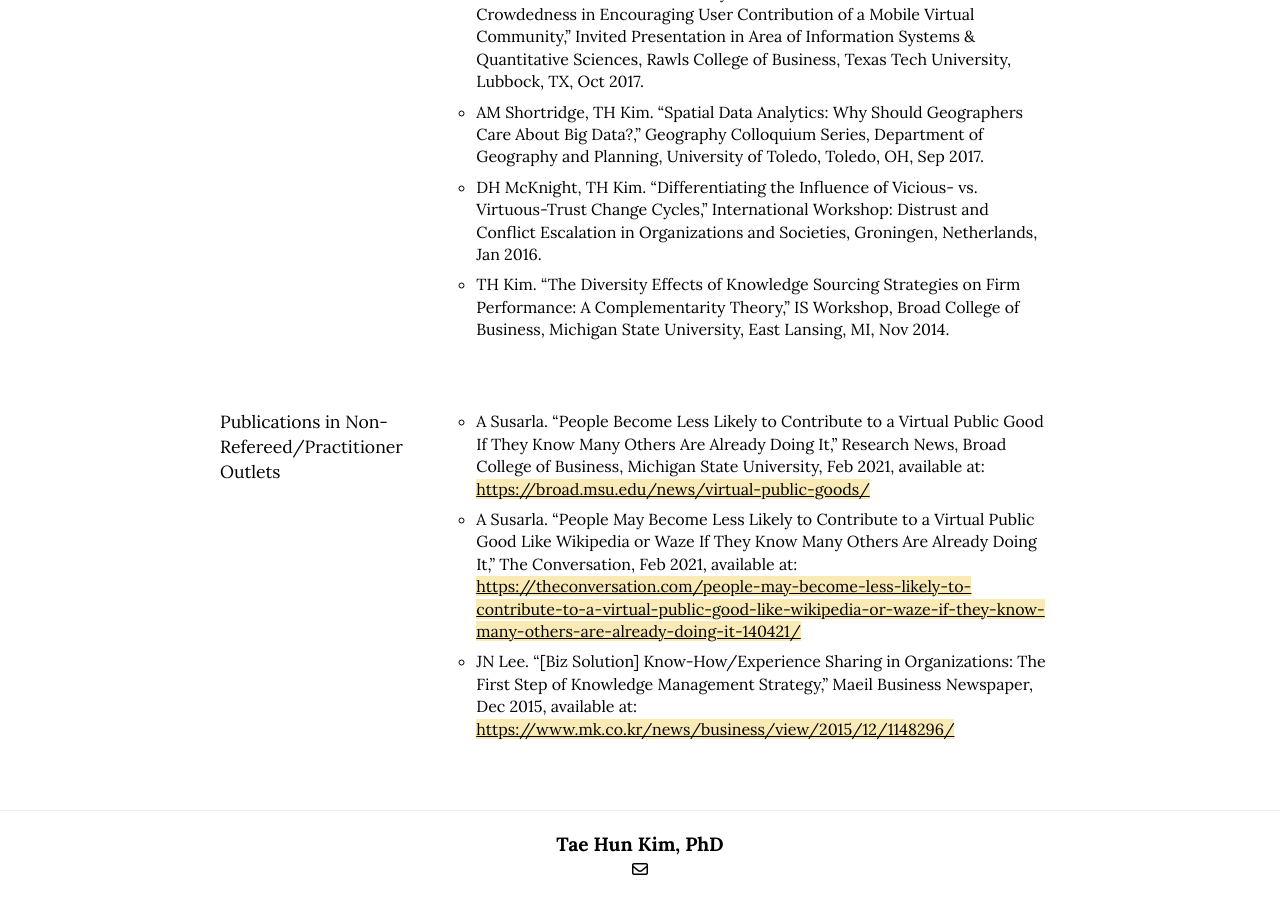
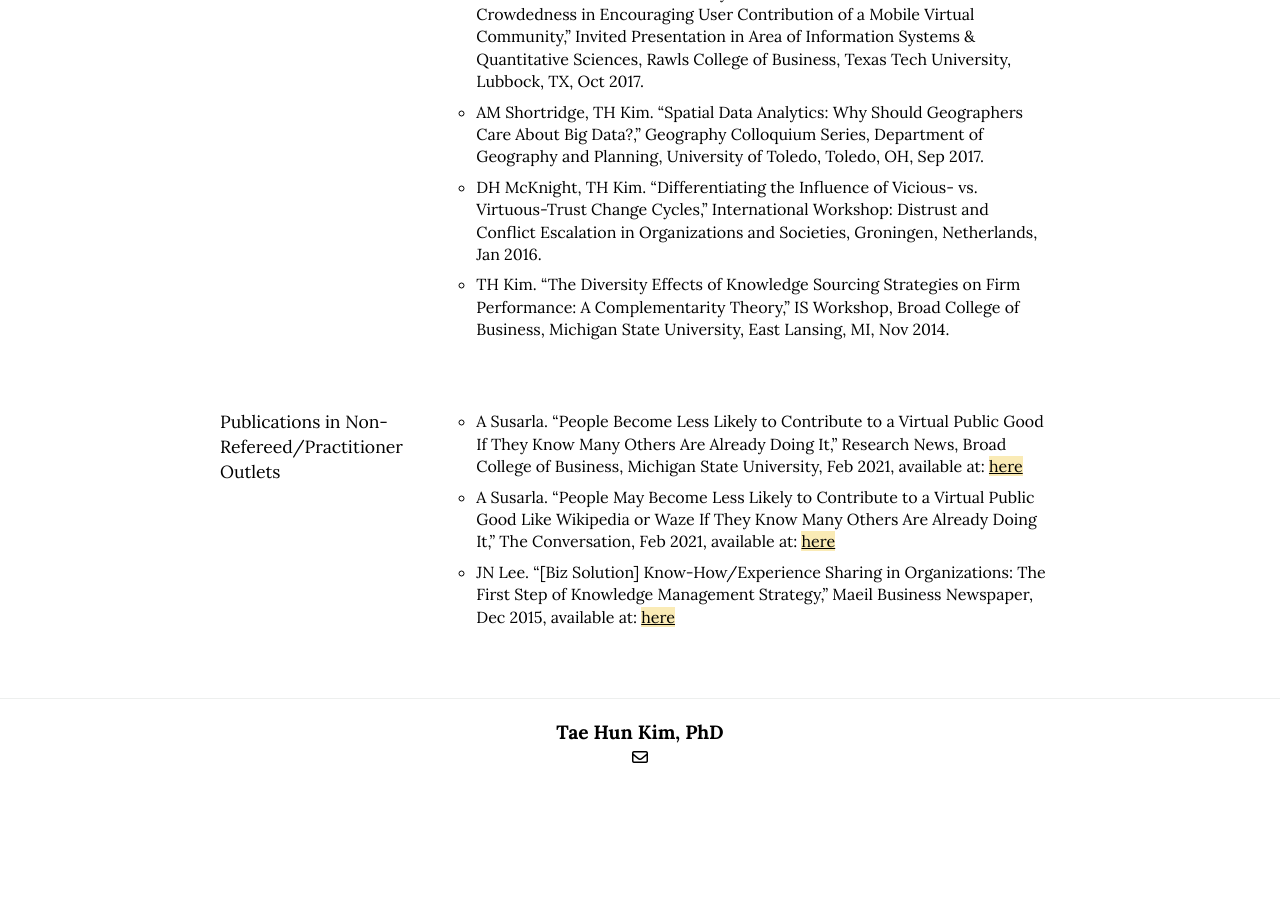
Before and after one commit to istaehun/taehun, a Jekyll site: the page built from index.html, in a window 1280 px wide and 900 px high, scrolled down 5406 px. Built offline with Jekyll 4.4.1, drawn with Linux system fonts in a browser that asks for light colours; nearby versions of some CDN libraries; after the commit the page ends 6194 px from its top, so only the background shows below that.

Commit message:
Update research.yml

```diff
--- a/_data/research.yml
+++ b/_data/research.yml
@@ -72,6 +72,6 @@
 -
   sub-title: Publications in Non-Refereed/Practitioner Outlets
   list:
-    - "A Susarla. “People Become Less Likely to Contribute to a Virtual Public Good If They Know Many Others Are Already Doing It,” Research News, Broad College of Business, Michigan State University, Feb 2021, available at: <a href='https://broad.msu.edu/news/virtual-public-goods/'>https://broad.msu.edu/news/virtual-public-goods/</a>"
-    - "A Susarla. “People May Become Less Likely to Contribute to a Virtual Public Good Like Wikipedia or Waze If They Know Many Others Are Already Doing It,” The Conversation, Feb 2021, available at: <a href='https://theconversation.com/people-may-become-less-likely-to-contribute-to-a-virtual-public-good-like-wikipedia-or-waze-if-they-know-many-others-are-already-doing-it-140421/'>https://theconversation.com/people-may-become-less-likely-to-contribute-to-a-virtual-public-good-like-wikipedia-or-waze-if-they-know-many-others-are-already-doing-it-140421/</a>"
-    - "JN Lee. “[Biz Solution] Know-How/Experience Sharing in Organizations: The First Step of Knowledge Management Strategy,” Maeil Business Newspaper, Dec 2015, available at: <a href='https://www.mk.co.kr/news/business/view/2015/12/1148296/'>https://www.mk.co.kr/news/business/view/2015/12/1148296/</a>"
+    - "A Susarla. “People Become Less Likely to Contribute to a Virtual Public Good If They Know Many Others Are Already Doing It,” Research News, Broad College of Business, Michigan State University, Feb 2021, available at: <a href='https://broad.msu.edu/news/virtual-public-goods/'>here</a>"
+    - "A Susarla. “People May Become Less Likely to Contribute to a Virtual Public Good Like Wikipedia or Waze If They Know Many Others Are Already Doing It,” The Conversation, Feb 2021, available at: <a href='https://theconversation.com/people-may-become-less-likely-to-contribute-to-a-virtual-public-good-like-wikipedia-or-waze-if-they-know-many-others-are-already-doing-it-140421/'>here</a>"
+    - "JN Lee. “[Biz Solution] Know-How/Experience Sharing in Organizations: The First Step of Knowledge Management Strategy,” Maeil Business Newspaper, Dec 2015, available at: <a href='https://www.mk.co.kr/news/business/view/2015/12/1148296/'>here</a>"
```
